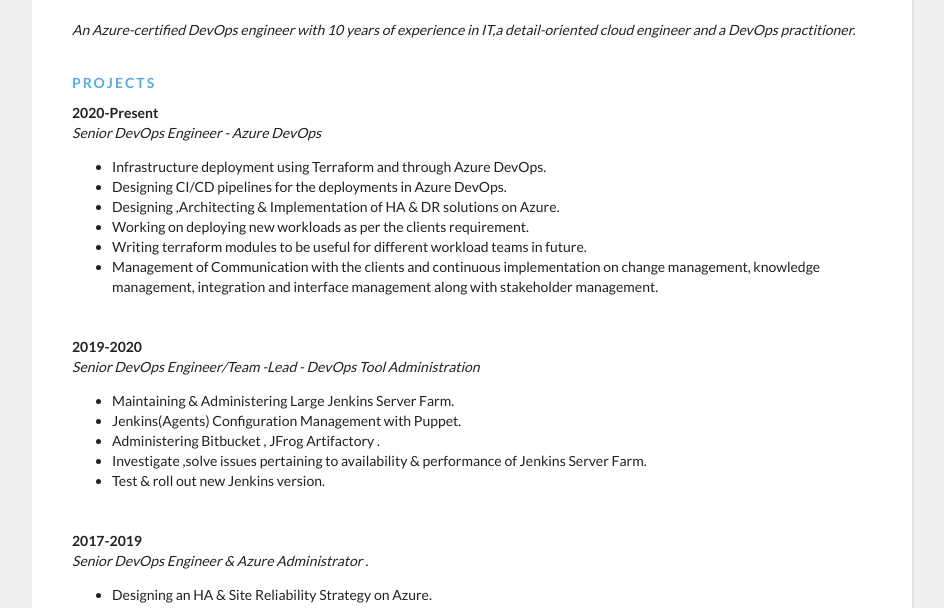
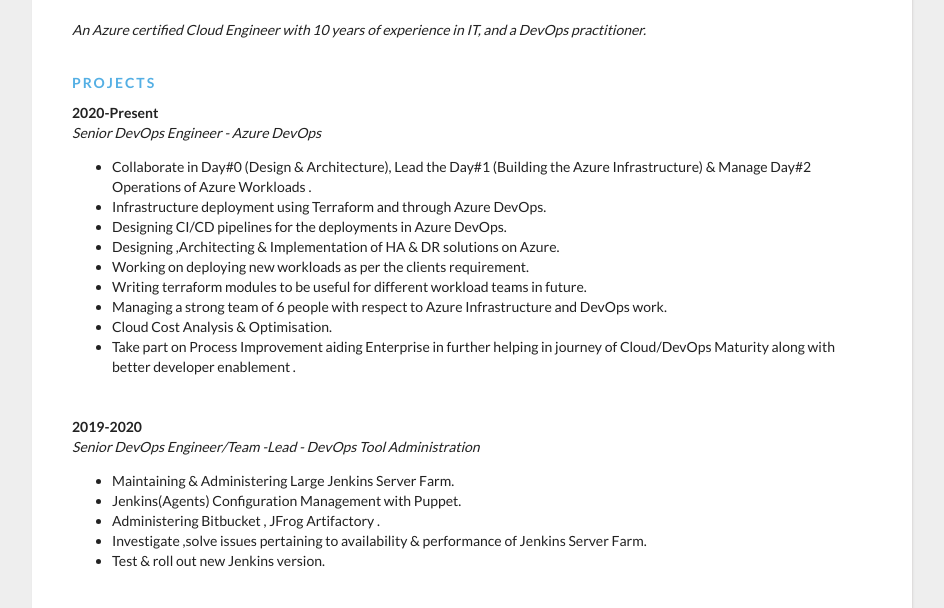
Before and after one commit to sidhardhadevops/Resume_Azure_Hosted, a plain HTML site: page staticPage/index.html in a window 1280 px wide. Shown: the part 158-766 px from the top of the page, without its empty margins (168-1112 px from the left). Drawn offline with Linux system fonts and the light colour scheme; a script that the page names is missing.

Commit message:
added the job responsibilities of current role (#1)
Co-authored-by: sidhardhav <sidhardha.vaddi@gmail.com>

```diff
--- a/staticPage/index.html
+++ b/staticPage/index.html
@@ -26,7 +26,7 @@
       <span class="email-val">sidhardha.vaddi@gmail.com</span>
     </div>
     <div class="about">
-        <span class="desc tagline">An Azure-certified DevOps engineer with 10 years of experience in IT,a detail-oriented cloud engineer and a DevOps practitioner.</span>
+        <span class="desc tagline">An Azure certified Cloud Engineer with 10 years of experience in IT, and a DevOps practitioner.</span>
     </div>
   </div>
   <div class="details">
@@ -38,12 +38,16 @@
             <div class="tagline">Senior DevOps Engineer - Azure DevOps </div>
             <div class="text">
                 <ul>
+                  <li>Collaborate in Day#0 (Design & Architecture), Lead the Day#1 (Building the Azure Infrastructure) & Manage Day#2 Operations of Azure Workloads . </li>
                   <li>Infrastructure deployment using Terraform and through Azure DevOps. </li>
                   <li>Designing CI/CD pipelines for the deployments in Azure DevOps. </li>
                   <li>Designing ,Architecting & Implementation of HA & DR solutions on Azure. </li>
                   <li>Working on deploying new workloads as per the clients requirement. </li>
                   <li>Writing terraform modules to be useful for different workload teams in future.  </li>
-                  <li>Management of Communication with the clients and continuous implementation on change management, knowledge management, integration and interface management along with stakeholder management.  </li>
+                  <li>Managing a strong team of 6 people with respect to Azure Infrastructure and DevOps work. </li>
+                  <li>Cloud Cost Analysis & Optimisation.  </li>
+                  <li>Take part on Process Improvement aiding Enterprise in further helping in journey of Cloud/DevOps Maturity along with better developer enablement .  </li>
+
                 </ul>
             </div>
         </div>
```
